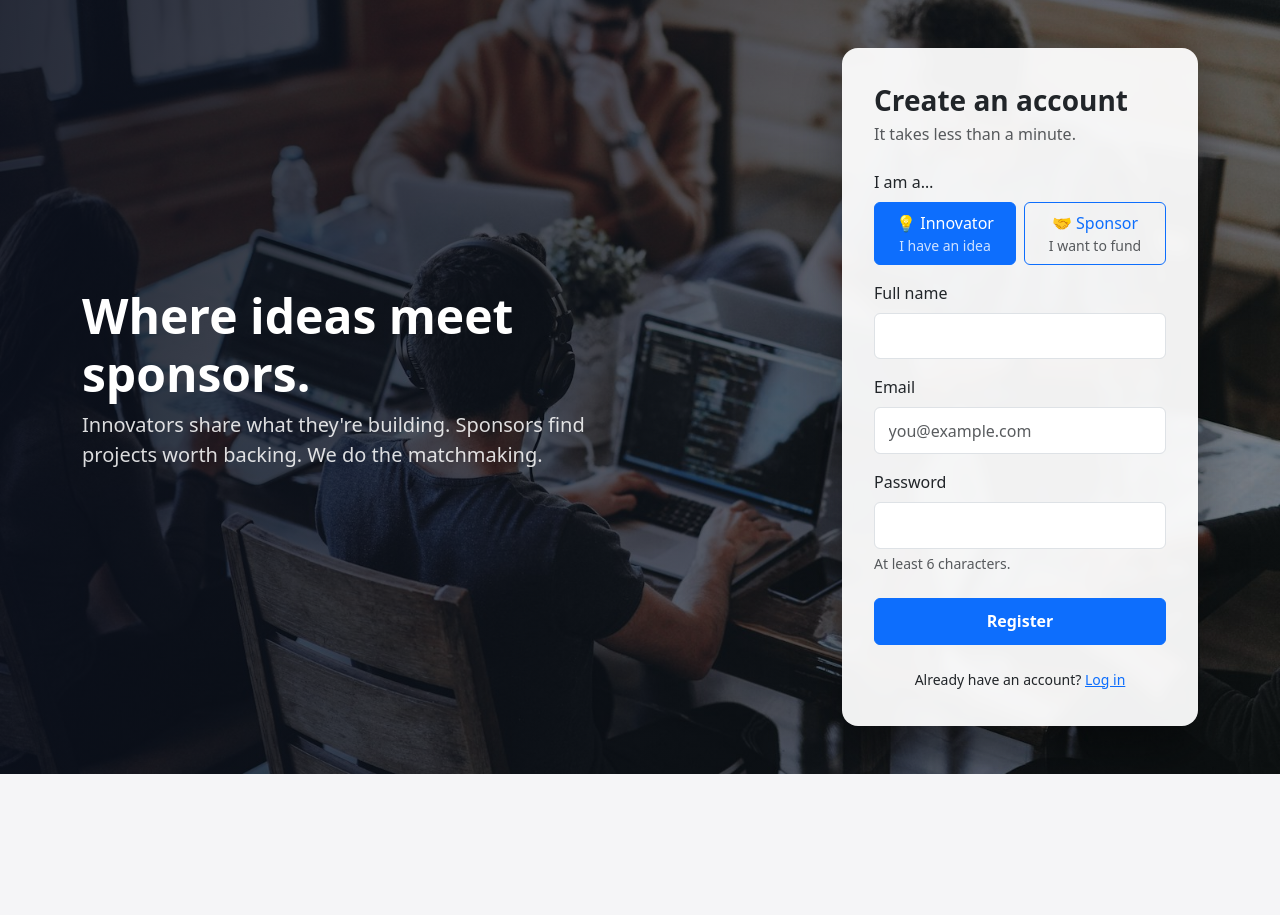
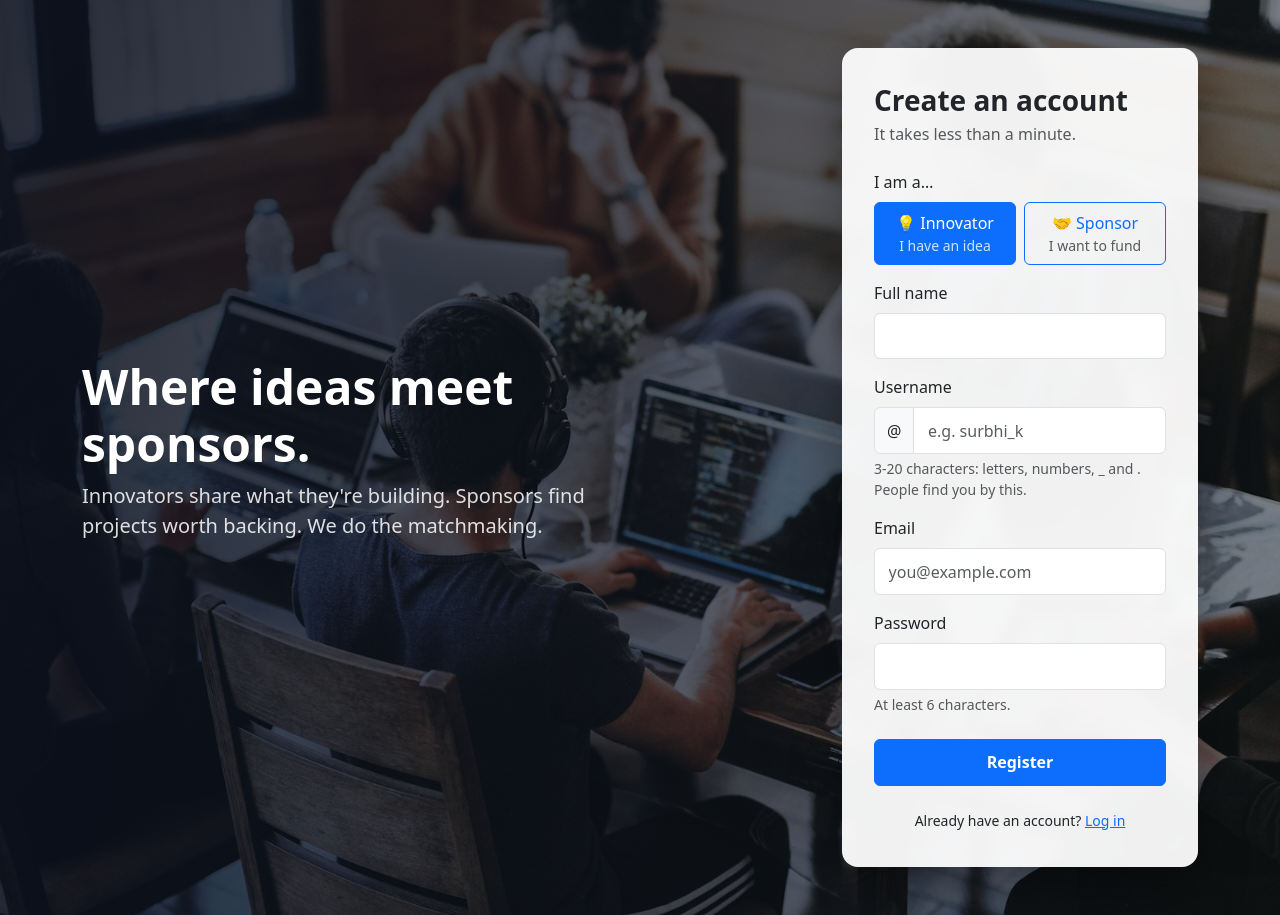
Before and after one commit to TaehoJun-08/AI_SM, a Flask app: page /register in a window 1280 px wide. Shown: the part 56-971 px from the top of the page. Before the commit the page ends 830 px from the top, so only its background shows below. Run offline with Flask 3, Linux system fonts and the light colour scheme; some libraries are stand-ins or nearby versions.

Commit message:
UC-11: unique usernames (@handles), case-sensitive
Every user gets a unique @username chosen at sign-up (3-20 letters, numbers, _ and .).
Ravi_K and ravi_k are different accounts. Usernames show in the navbar, DM search and
space member lists; existing users were migrated with generated handles.

Co-Authored-By: Claude Sonnet 5.5 <noreply@anthropic.com>

```diff
--- a/auth/routes.py
+++ b/auth/routes.py
@@ -1,3 +1,4 @@
+import re
 from flask import (Blueprint, render_template, request,
                    redirect, url_for, session, flash)
 from werkzeug.security import generate_password_hash, check_password_hash
@@ -8,36 +9,36 @@ auth_bp = Blueprint("auth", __name__)
 @auth_bp.route("/register", methods=["GET", "POST"])
 def register():
     if request.method == "GET":
-        return render_template("auth/register.html")
+        return render_template("auth/register.html", form={})
 
-    full_name = request.form["full_name"].strip()
-    email = request.form["email"].strip().lower()
-    password = request.form["password"]
+    full_name = request.form.get("full_name", "").strip()
+    username = request.form.get("username", "").strip()
+    email = request.form.get("email", "").strip().lower()
+    password = request.form.get("password", "")
     role = request.form.get("role", "innovator")
+    db = get_db()
 
-    if not full_name or not email or not password:
-        flash("All fields are required.")
-        return render_template("auth/register.html")
-
-    if role not in ("innovator", "sponsor"):
-        flash("Please choose a valid role.")
-        return render_template("auth/register.html")
-
-    if len(password) < 6:
-        flash("Password must be at least 6 characters.")
-        return render_template("auth/register.html")
-
-    db = get_db()
-    existing = db.execute(
-        "SELECT id FROM users WHERE email = ?", (email,)
-    ).fetchone()
-    if existing:
-        flash("An account with this email already exists.")
-        return render_template("auth/register.html")
+    error = None
+    if not full_name or not username or not email or not password:
+        error = "All fields are required."
+    elif role not in ("innovator", "sponsor"):
+        error = "Please choose a valid role."
+    elif not re.fullmatch(r"[A-Za-z0-9_.]{3,20}", username):
+        error = "Usernames are 3-20 characters: letters, numbers, _ and . only."
+    elif len(password) < 6:
+        error = "Password must be at least 6 characters."
+    elif db.execute("SELECT 1 FROM users WHERE username = ?", (username,)).fetchone():
+        error = f"@{username} is already taken. Try another one."
+    elif db.execute("SELECT 1 FROM users WHERE email = ?", (email,)).fetchone():
+        error = "An account with this email already exists."
+    if error:
+        flash(error)
+        return render_template("auth/register.html", form=request.form)
 
     db.execute(
-        "INSERT INTO users (full_name, email, password_hash, role) VALUES (?, ?, ?, ?)",
-        (full_name, email, generate_password_hash(password), role),
+        """INSERT INTO users (full_name, username, email, password_hash, role)
+           VALUES (?, ?, ?, ?, ?)""",
+        (full_name, username, email, generate_password_hash(password), role),
     )
     db.commit()
     flash("Account created. Please log in.")
--- a/db.py
+++ b/db.py
@@ -2,6 +2,7 @@
 #Standard Libraries import
 import sqlite3
 import os
+import re
 
 #Third Party Library import
 from flask import g
@@ -23,9 +24,28 @@ def close_db(e=None):
     if db is not None:
         db.close()
 
+def add_usernames(conn):
+    """Older databases have no username column: add it and give everyone one."""
+    columns = [row[1] for row in conn.execute("PRAGMA table_info(users)")]
+    if not columns or "username" in columns:
+        return
+    conn.execute("ALTER TABLE users ADD COLUMN username TEXT")
+    taken = set()
+    for user_id, email in conn.execute("SELECT id, email FROM users ORDER BY id").fetchall():
+        name = re.sub(r"[^a-z0-9_.]", "", email.split("@")[0].lower())[:16]
+        if len(name) < 3 or name in taken:
+            name = f"{name}{user_id}"
+        if len(name) < 3:
+            name = f"user{user_id}"
+        taken.add(name)
+        conn.execute("UPDATE users SET username = ? WHERE id = ?", (name, user_id))
+        print(f"  {email} -> @{name}")
+
+
 def init_db():
     os.makedirs(DB_DIR, exist_ok=True)
     conn = sqlite3.connect(DB_PATH)
+    add_usernames(conn)
     with open(SCHEMA_PATH) as f:
         conn.executescript(f.read())
     conn.commit()
--- a/db/schema.sql
+++ b/db/schema.sql
@@ -1,11 +1,14 @@
 CREATE TABLE IF NOT EXISTS users (
     id            INTEGER PRIMARY KEY AUTOINCREMENT,
     full_name     TEXT    NOT NULL,
+    username      TEXT    NOT NULL,
     email         TEXT    NOT NULL UNIQUE,
     password_hash TEXT    NOT NULL,
     role          TEXT    NOT NULL DEFAULT 'innovator',
     created_at    TEXT    NOT NULL DEFAULT (datetime('now','localtime'))
 );
+
+CREATE UNIQUE INDEX IF NOT EXISTS idx_users_username ON users (username);
 
 CREATE TABLE IF NOT EXISTS projects (
     id             INTEGER PRIMARY KEY AUTOINCREMENT,
--- a/spaces/routes.py
+++ b/spaces/routes.py
@@ -96,13 +96,13 @@ def view(project_id, channel_id=None):
     ).fetchall()
     current = next((c for c in channels if c["id"] == channel_id), channels[0])
     members = db.execute(
-        """SELECT u.id, u.full_name, 'owner' AS role FROM projects p
+        """SELECT u.id, u.full_name, u.username, 'owner' AS role FROM projects p
              JOIN users u ON u.id = p.innovator_id WHERE p.id = :pid
            UNION ALL
-           SELECT u.id, u.full_name, 'member' FROM project_members m
+           SELECT u.id, u.full_name, u.username, 'member' FROM project_members m
              JOIN users u ON u.id = m.user_id WHERE m.project_id = :pid
            UNION ALL
-           SELECT u.id, u.full_name, 'sponsor' FROM interests i
+           SELECT u.id, u.full_name, u.username, 'sponsor' FROM interests i
              JOIN users u ON u.id = i.sponsor_id
              WHERE i.project_id = :pid AND i.status = 'accepted'""",
         {"pid": project_id},
--- a/templates/auth/register.html
+++ b/templates/auth/register.html
@@ -8,7 +8,7 @@
   <div class="row g-2 mb-3">
     <div class="col-6">
       <input type="radio" class="btn-check" name="role" id="role-innovator"
-             value="innovator" checked>
+             value="innovator" {{ 'checked' if form.get('role', 'innovator') == 'innovator' }}>
       <label class="btn btn-outline-primary w-100 py-2" for="role-innovator">
         💡 Innovator
         <small class="d-block text-body-secondary">I have an idea</small>
@@ -16,7 +16,7 @@
     </div>
     <div class="col-6">
       <input type="radio" class="btn-check" name="role" id="role-sponsor"
-             value="sponsor">
+             value="sponsor" {{ 'checked' if form.get('role') == 'sponsor' }}>
       <label class="btn btn-outline-primary w-100 py-2" for="role-sponsor">
         🤝 Sponsor
         <small class="d-block text-body-secondary">I want to fund</small>
@@ -25,11 +25,21 @@
   </div>
   <div class="mb-3">
     <label class="form-label">Full name</label>
-    <input name="full_name" class="form-control" required>
+    <input name="full_name" class="form-control" value="{{ form.get('full_name', '') }}" required>
+  </div>
+  <div class="mb-3">
+    <label class="form-label">Username</label>
+    <div class="input-group">
+      <span class="input-group-text">@</span>
+      <input name="username" class="form-control" placeholder="e.g. surbhi_k" maxlength="20"
+             pattern="[A-Za-z0-9_.]{3,20}" value="{{ form.get('username', '') }}" required>
+    </div>
+    <div class="form-text">3-20 characters: letters, numbers, _ and . People find you by this.</div>
   </div>
   <div class="mb-3">
     <label class="form-label">Email</label>
-    <input name="email" type="email" class="form-control" placeholder="you@example.com" required>
+    <input name="email" type="email" class="form-control" placeholder="you@example.com"
+           value="{{ form.get('email', '') }}" required>
   </div>
   <div class="mb-4">
     <label class="form-label">Password</label>
--- a/templates/base.html
+++ b/templates/base.html
@@ -21,8 +21,8 @@
       <div class="user-chip">
         <span class="avatar">{{ user['full_name'][0] | upper }}</span>
         <span class="d-none d-sm-block lh-sm">
-          <span class="d-block fw-semibold">{{ user['full_name'] }}</span>
-          <small class="text-capitalize opacity-75">{{ user['role'] }}</small>
+          <span class="d-block fw-semibold">@{{ user['username'] }}</span>
+          <small class="opacity-75">{{ user['full_name'] }} · <span class="text-capitalize">{{ user['role'] }}</span></small>
         </span>
       </div>
       <a class="btn btn-sm btn-outline-light rounded-pill px-3"
```
Also changed, not shown: dms/routes.py (+7 -5 lines), templates/dms/_sidebar.html (+6 -3 lines), templates/dms/thread.html (+8 -8 lines), templates/spaces/view.html (+5 -2 lines).
